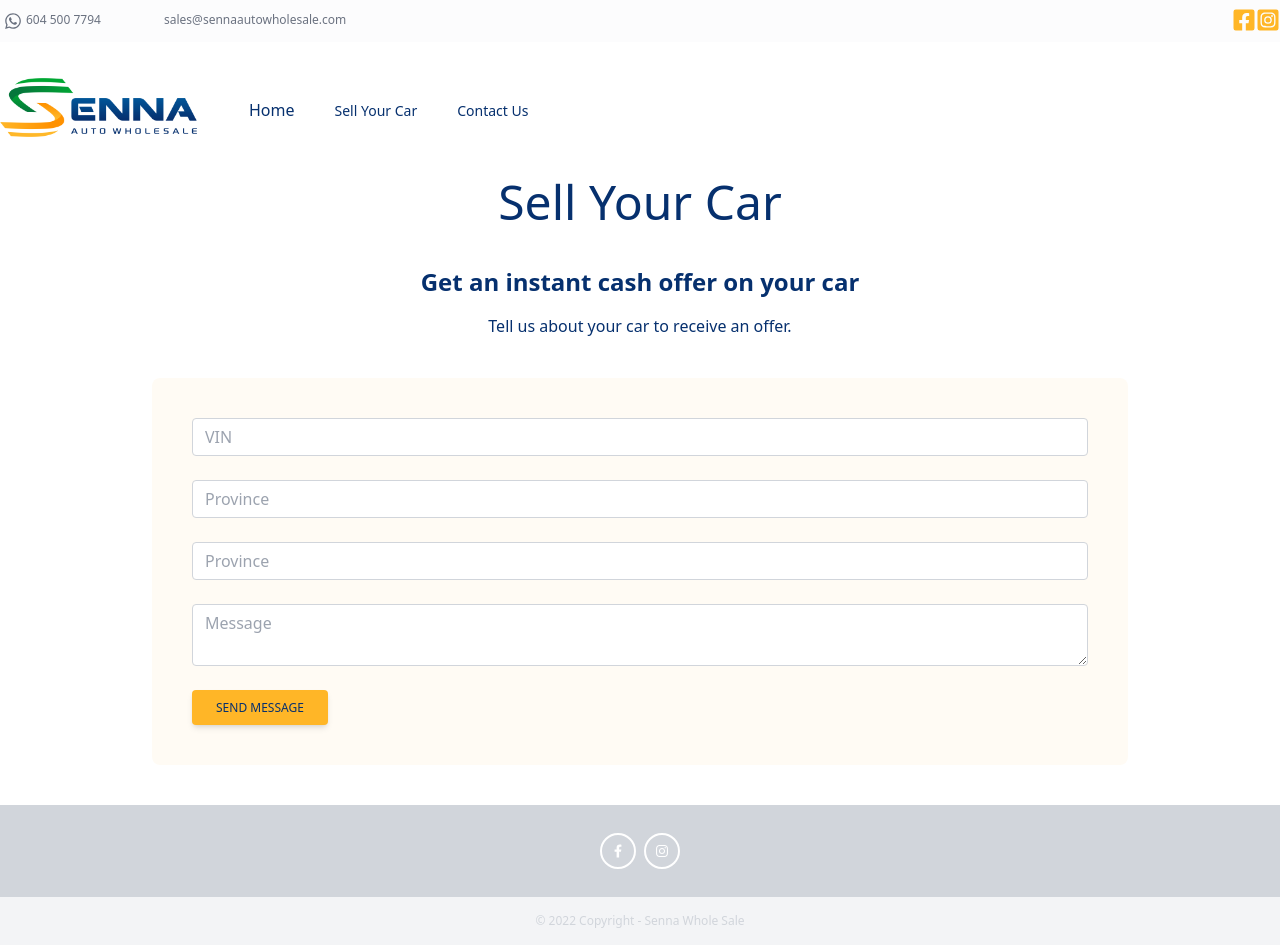
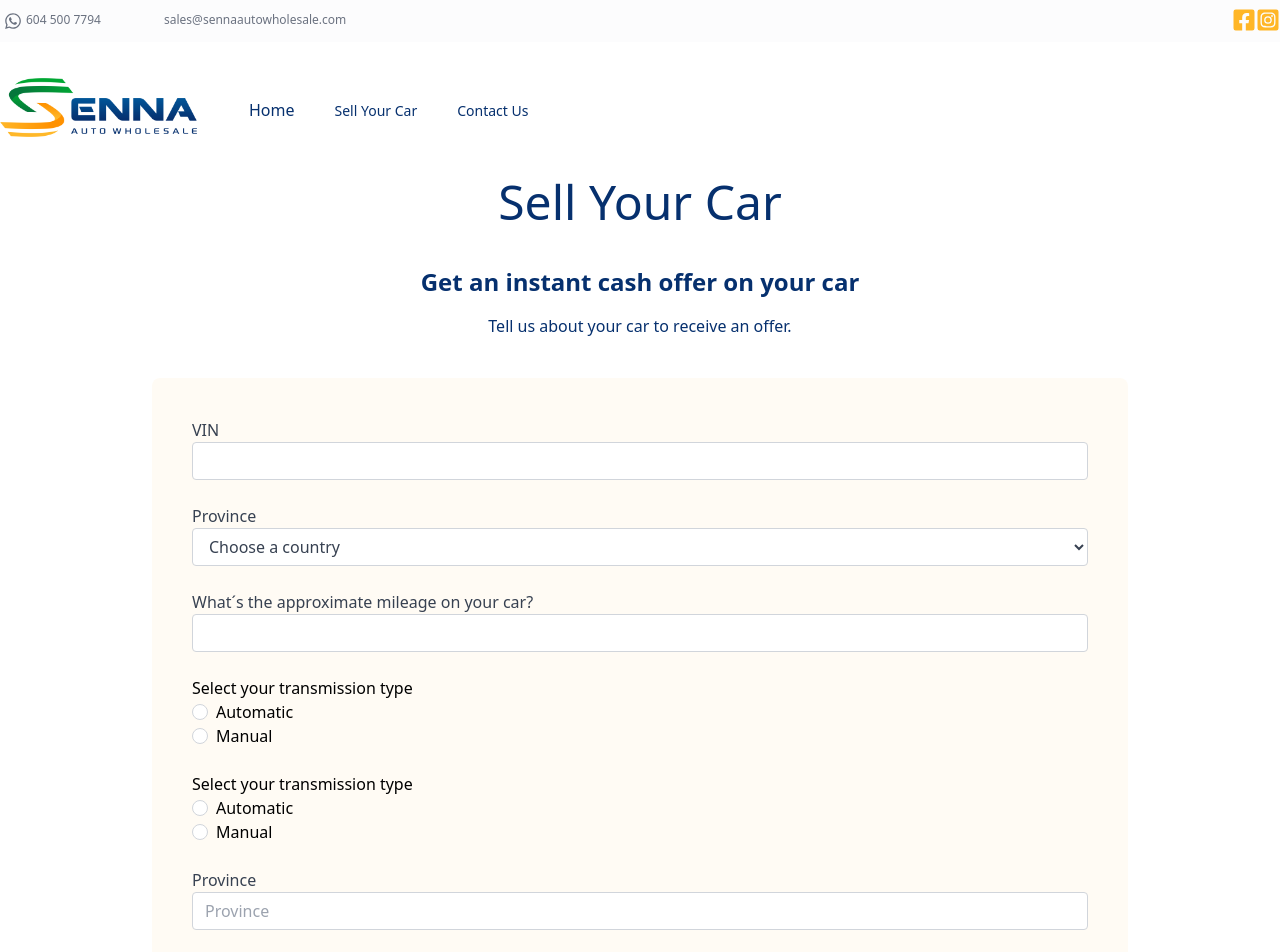
Before and after one commit to reginaldogomes/senna-auto-wholesale, a Next.js app: page /sell in a window 1280 px wide. Shown: the top 952 px of the page. Built offline with nearby package versions, Linux system fonts and the light colour scheme.

Commit message:
update sell form

```diff
--- a/src/components/Layout/MainContainer.tsx
+++ b/src/components/Layout/MainContainer.tsx
@@ -8,10 +8,10 @@ interface LayoutProps {
 
 export default function MainContainer(props: LayoutProps) {
     return (
-        <div className="flex flex-col min-h-screen">
+        <>
             <Header />
             <main className={`container mx-auto`}>{props.children}</main>
             <Footer />
-        </div>
+        </>
     )
 }
--- a/src/components/SellForm/SellForm.tsx
+++ b/src/components/SellForm/SellForm.tsx
@@ -1,3 +1,4 @@
+import { useState } from 'react'
 import { Button } from 'components/common/Button/Index'
 
 export const SellForm = () => {
@@ -11,36 +12,111 @@ export const SellForm = () => {
             </p>
             <form className="bg-yellow bg-opacity-5 py-10 mt-10 rounded-lg p-10">
                 <div className="form-group mb-6">
+                    <label>
+                        <span className="text-gray-700 text-base font-normal">
+                            VIN
+                        </span>
                         <input
                             type="text"
                             className="form-control block w-full px-3 py-1.5 text-base font-normal text-gray-700 bg-white bg-clip-padding border border-solid border-gray-300 rounded transition ease-in-out m-0 focus:text-gray-700 focus:bg-white focus:border-blue-600 focus:outline-none"
                             id="exampleInput7"
-                        placeholder="VIN"
                         ></input>
+                    </label>
                 </div>
                 <div className="form-group mb-6">
+                    <label>
+                        <span className="text-gray-700 text-base font-normal">
+                            Province
+                        </span>
+                        <select
+                            id="countries"
+                            className="form-control block w-full px-3 py-1.5 text-base font-normal text-gray-700 bg-white bg-clip-padding border border-solid border-gray-300 rounded transition ease-in-out m-0 focus:text-gray-700 focus:bg-white focus:border-blue-600 focus:outline-none"
+                        >
+                            <option selected>Choose a country</option>
+                            <option value="US">United States</option>
+                            <option value="CA">Canada</option>
+                            <option value="FR">France</option>
+                            <option value="DE">Germany</option>
+                        </select>
+                    </label>
+                </div>
+                <div className="form-group mb-6">
+                    <label>
+                        <span className="text-gray-700 text-base font-normal">
+                            What´s the approximate mileage on your car?
+                        </span>
+                        <input
+                            type="email"
+                            className="form-control block w-full px-3 py-1.5 text-base font-normal text-gray-700 bg-white bg-clip-padding border border-solid border-gray-300 rounded transition ease-in-out m-0 focus:text-gray-700 focus:bg-white focus:border-blue-600 focus:outline-none"
+                            id="exampleInput8"
+                        ></input>
+                    </label>
+                </div>
+                <div className="form-group mb-6">
+                    <span>Select your transmission type</span>
+                    <div className="form-check">
+                        <label>
+                            <span>Automatic</span>
+                            <input
+                                className="form-check-input appearance-none rounded-full h-4 w-4 border border-gray-300 bg-white checked:bg-blue-600 checked:border-blue-600 focus:outline-none transition duration-200 mt-1 align-top bg-no-repeat bg-center bg-contain float-left mr-2 cursor-pointer"
+                                type="radio"
+                            ></input>
+                        </label>
+                    </div>
+                    <div className="form-check">
+                        <label>
+                            <span>Manual</span>
+                            <input
+                                className="form-check-input appearance-none rounded-full h-4 w-4 border border-gray-300 bg-white checked:bg-blue-600 checked:border-blue-600 focus:outline-none transition duration-200 mt-1 align-top bg-no-repeat bg-center bg-contain float-left mr-2 cursor-pointer"
+                                type="radio"
+                            ></input>
+                        </label>
+                    </div>
+                </div>
+                <div className="form-group mb-6">
+                    <span>Select your transmission type</span>
+                    <div className="form-check">
+                        <label>
+                            <span>Automatic</span>
+                            <input
+                                className="form-check-input appearance-none rounded-full h-4 w-4 border border-gray-300 bg-white checked:bg-blue-600 checked:border-blue-600 focus:outline-none transition duration-200 mt-1 align-top bg-no-repeat bg-center bg-contain float-left mr-2 cursor-pointer"
+                                type="radio"
+                            ></input>
+                        </label>
+                    </div>
+                    <div className="form-check">
+                        <label>
+                            <span>Manual</span>
+                            <input
+                                className="form-check-input appearance-none rounded-full h-4 w-4 border border-gray-300 bg-white checked:bg-blue-600 checked:border-blue-600 focus:outline-none transition duration-200 mt-1 align-top bg-no-repeat bg-center bg-contain float-left mr-2 cursor-pointer"
+                                type="radio"
+                            ></input>
+                        </label>
+                    </div>
+                </div>
+                <div className="form-group mb-6">
+                    <label>
+                        <span className="text-gray-700 text-base font-normal">
+                            Province
+                        </span>
                         <input
                             type="email"
                             className="form-control block w-full px-3 py-1.5 text-base font-normal text-gray-700 bg-white bg-clip-padding border border-solid border-gray-300 rounded transition ease-in-out m-0 focus:text-gray-700 focus:bg-white focus:border-blue-600 focus:outline-none"
                             id="exampleInput8"
                             placeholder="Province"
                         ></input>
+                    </label>
                 </div>
                 <div className="form-group mb-6">
-                    <input
-                        type="email"
-                        className="form-control block w-full px-3 py-1.5 text-base font-normal text-gray-700 bg-white bg-clip-padding border border-solid border-gray-300 rounded transition ease-in-out m-0 focus:text-gray-700 focus:bg-white focus:border-blue-600 focus:outline-none"
-                        id="exampleInput8"
-                        placeholder="Province"
-                    ></input>
-                </div>
-                <div className="form-group mb-6">
+                    <label>
                         <textarea
                             className="form-control block w-full px-3 py-1.5 text-base font-normal text-gray-700 bg-white bg-clip-padding border border-solid border-gray-300 rounded transition ease-in-out m-0 focus:text-gray-700 focus:bg-white focus:border-blue-600 focus:outline-none"
                             id="exampleFormControlTextarea13"
                             placeholder="Message"
                         ></textarea>
+                    </label>
                 </div>
+
                 <Button title="Send Message" />
             </form>
         </div>
```
Lines whose indentation alone changed are shown as unchanged.
